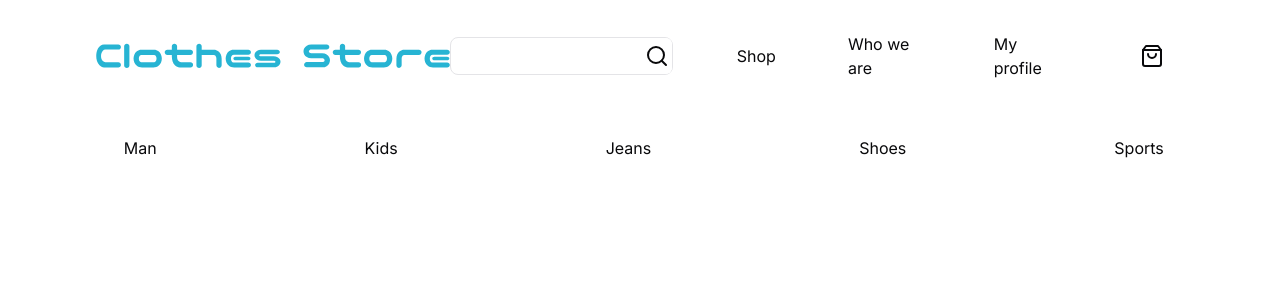
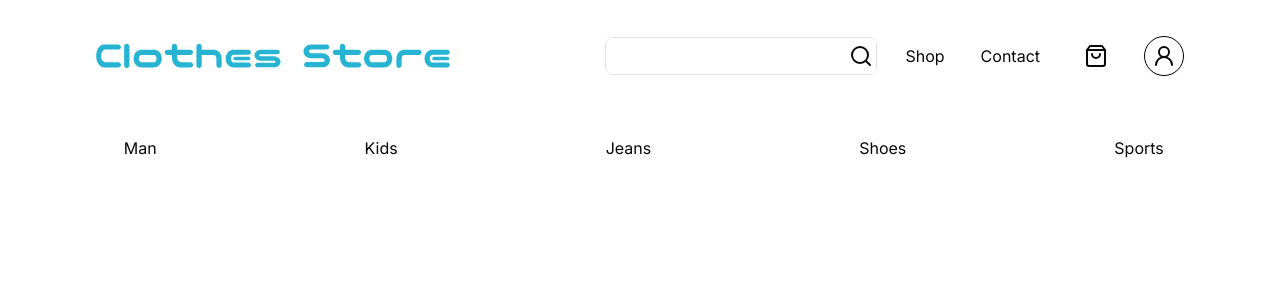
Before and after one commit to nalbertysales/clothes-store-with-nextjs, a Next.js app: page / in a window 1280 px wide. Shown: the top 300 px of the page. Built offline with nearby package versions, Linux system fonts and the light colour scheme.

Commit message:
feat: add UserRound icon and update button styles in Header component

```diff
--- a/src/app/components/Header.tsx
+++ b/src/app/components/Header.tsx
@@ -1,4 +1,4 @@
-import { Search, ShoppingBag } from "lucide-react";
+import { Search, ShoppingBag, UserRound } from "lucide-react";
 import { Button } from "./ui/button";
 import { Input } from "./ui/input";
 
@@ -19,17 +19,28 @@ const list = [
       </>
     ),
   },
-  { content: "Shop", className: "hover:bg-slate-300 p-2 rounded-md" },
-  { content: "Who we are", className: "hover:bg-slate-300 p-2 rounded-md" },
-  { content: "My profile", className: "hover:bg-slate-300 p-2 rounded-md" },
+  { content: "Shop", className: "hover:bg-slate-200 p-2 rounded-md" },
+  { content: "Contact", className: "hover:bg-slate-200 p-2 rounded-md" },
+
   {
     content: (
       <Button
-        className="border-none shadow-none hover:bg-slate-300 w-16 h-12"
+        className="border-none shadow-none hover:bg-slate-200 w-14 h-10"
         variant="outline"
         size="icon"
       >
         <ShoppingBag />
+      </Button>
+    ),
+  },
+  {
+    content: (
+      <Button
+        className="border-black rounded-full hover:bg-slate-200 w-10 h-10"
+        variant="outline"
+        size="icon"
+      >
+        <UserRound />
       </Button>
     ),
   },
@@ -45,7 +56,7 @@ const Header = () => {
             className="max-w-[354px]"
           />
 
-          <ul className="flex gap-14 items-center">
+          <ul className="flex gap-5 items-center">
             {list.map((item) => (
               <li className={item.className ? item.className : ""}>
                 {item.content}
```
